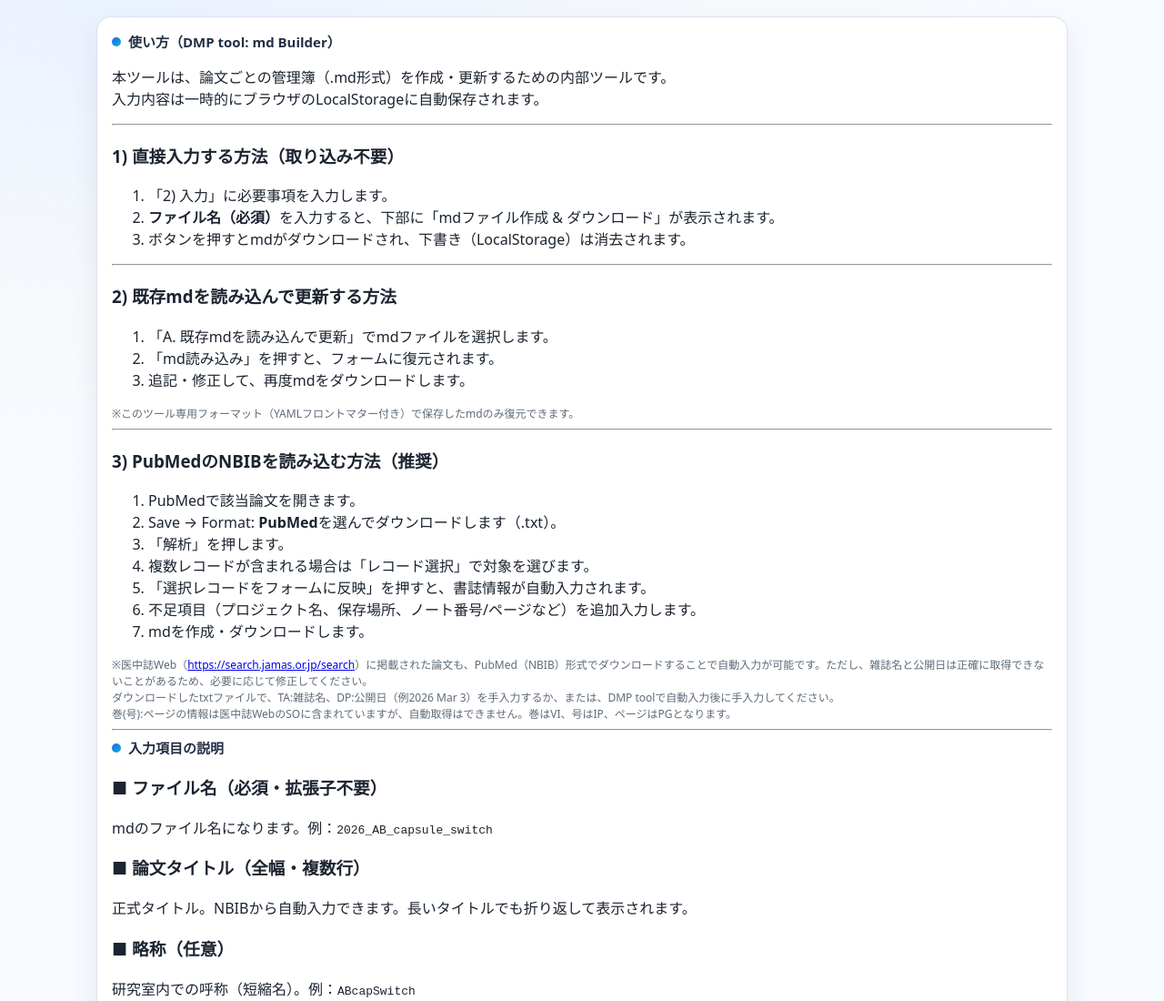
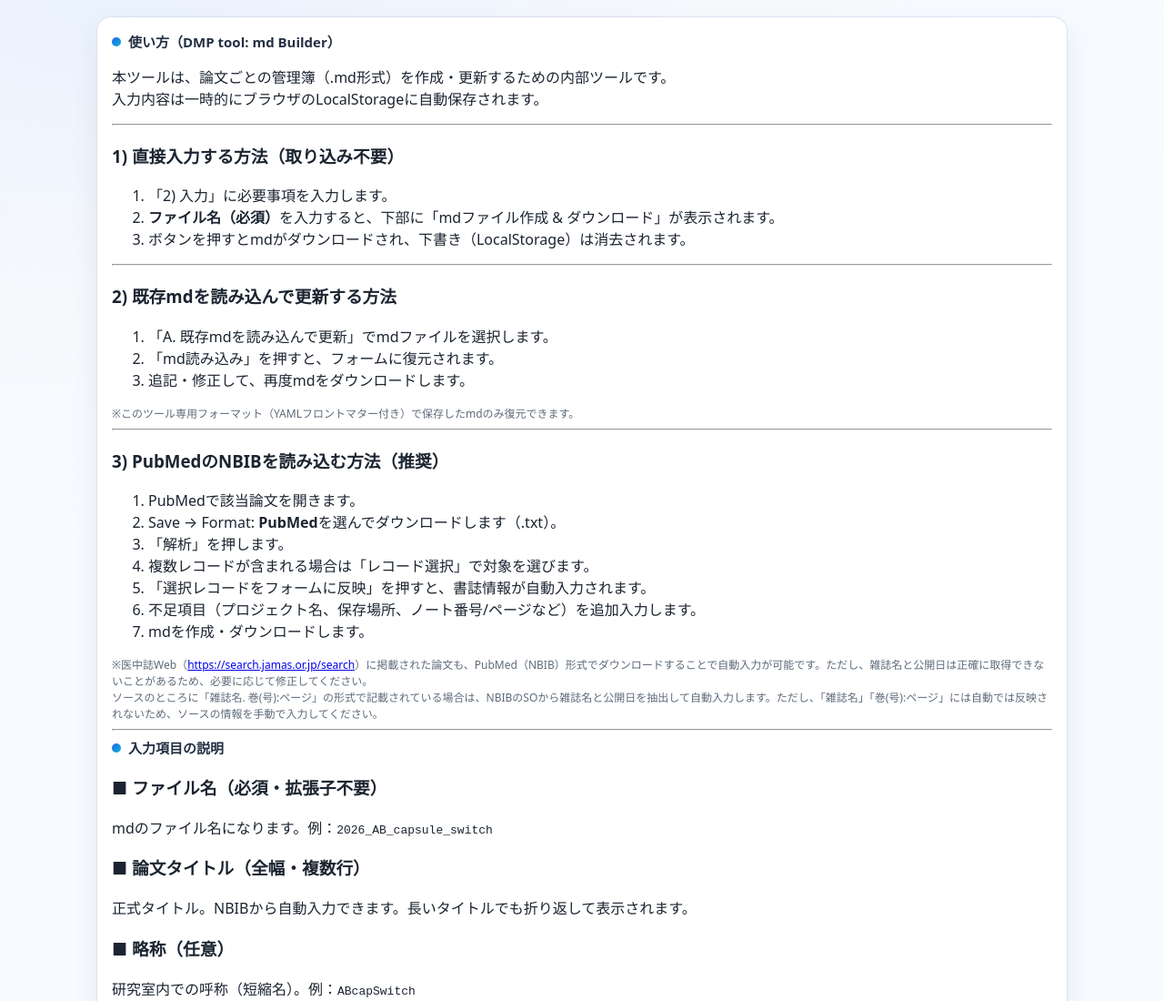
Before and after one commit to somekata/DMPtool, a plain HTML site: page howtouse.html in a window 1280 px wide. Shown: the top 1100 px of the page at 91% size. Drawn offline with Linux system fonts and the light colour scheme.

Commit message:
Add files via upload

```diff
--- a/howtouse.html
+++ b/howtouse.html
@@ -70,9 +70,8 @@
             target="_blank"
             >https://search.jamas.or.jp/search</a
           >）に掲載された論文も、PubMed（NBIB）形式でダウンロードすることで自動入力が可能です。ただし、雑誌名と公開日は正確に取得できないことがあるため、必要に応じて修正してください。<br />
-          ダウンロードしたtxtファイルで、TA:雑誌名、DP:公開日（例2026 Mar
-          3）を手入力するか、または、DMP
-          toolで自動入力後に手入力してください。<br />巻(号):ページの情報は医中誌WebのSOに含まれていますが、自動取得はできません。巻はVI、号はIP、ページはPGとなります。
+          ソースのところに「雑誌名.
+          巻(号):ページ」の形式で記載されている場合は、NBIBのSOから雑誌名と公開日を抽出して自動入力します。ただし、「雑誌名」「巻(号):ページ」には自動では反映されないため、ソースの情報を手動で入力してください。<br />
         </p>
 
         <hr />
```
